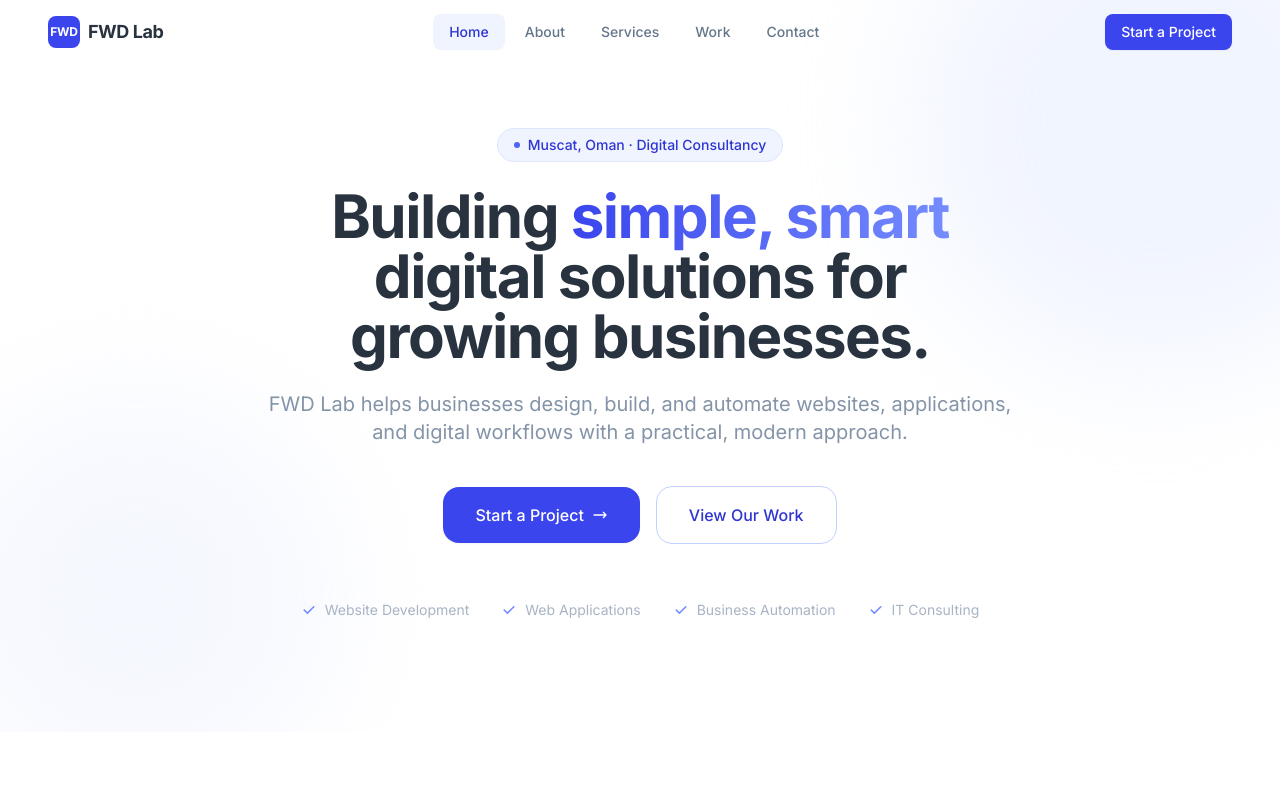
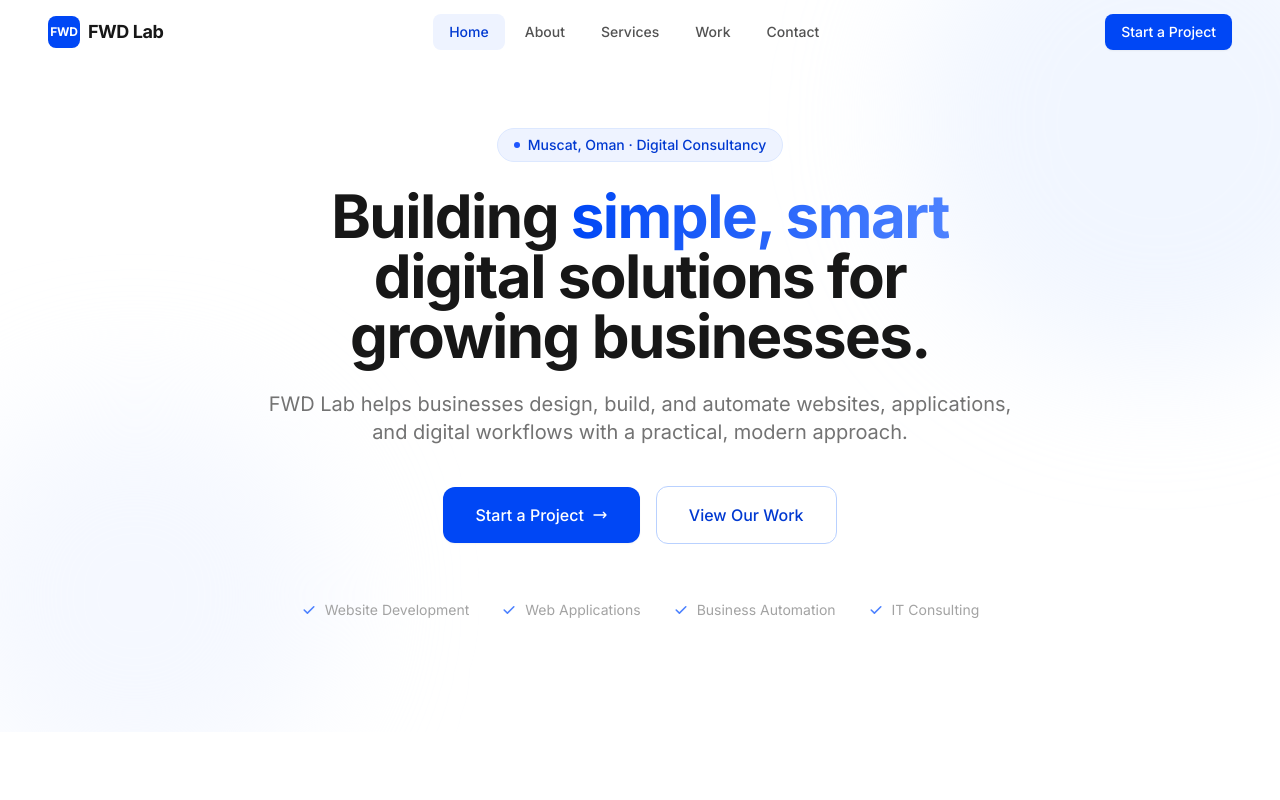
Before and after one commit to fatma-arch-lab/fwd-lab, a Next.js app: page / in a window 1280 px wide. Shown: the top 800 px of the page. Built offline with nearby package versions, Linux system fonts and the light colour scheme.

Commit message:
design: tailwind.config.ts

```diff
--- a/tailwind.config.ts
+++ b/tailwind.config.ts
@@ -9,45 +9,67 @@ const config: Config = {
   theme: {
     extend: {
       colors: {
+        // Electric cobalt — primary brand accent
         brand: {
-          50:  "#f0f4ff",
-          100: "#dde6ff",
-          200: "#c3d1ff",
-          300: "#9db4ff",
-          400: "#758cff",
-          500: "#4f63f8",
-          600: "#3a45ed",
-          700: "#2f35d2",
-          800: "#2a2faa",
-          900: "#282d86",
-          950: "#1a1c52",
+          50:  "#eef3ff",
+          100: "#dce8ff",
+          200: "#b9d1ff",
+          300: "#84adff",
+          400: "#4d82ff",
+          500: "#1d55ff",
+          600: "#0047f5",
+          700: "#0039d1",
+          800: "#0030a8",
+          900: "#012d83",
+          950: "#011b52",
         },
-        neutral: {
-          50:  "#f8f9fb",
-          100: "#f1f3f6",
-          200: "#e3e7ee",
-          300: "#cdd4df",
-          400: "#a8b4c4",
-          500: "#8494a8",
-          600: "#647689",
-          700: "#506070",
-          800: "#3a4858",
-          900: "#28333f",
-          950: "#161e28",
+        // Ink — dark navy scale for text and dark surfaces
+        ink: {
+          50:  "#f7f8fc",
+          100: "#eef0f8",
+          200: "#d9dded",
+          300: "#b5bcda",
+          400: "#8b96c0",
+          500: "#6874a5",
+          600: "#515c8a",
+          700: "#424a71",
+          800: "#2e344f",
+          900: "#1a2035",
+          950: "#0a0f1e",
         },
       },
       fontFamily: {
-        sans: ["Inter", "system-ui", "sans-serif"],
+        sans: ["var(--font-inter)", "Inter", "system-ui", "sans-serif"],
+      },
+      fontSize: {
+        "display": ["4.5rem",  { lineHeight: "1.05", letterSpacing: "-0.03em" }],
+        "h1":      ["3.5rem",  { lineHeight: "1.1",  letterSpacing: "-0.025em" }],
+        "h2":      ["2.5rem",  { lineHeight: "1.15", letterSpacing: "-0.02em" }],
+        "h3":      ["1.5rem",  { lineHeight: "1.3",  letterSpacing: "-0.01em" }],
       },
       boxShadow: {
-        soft: "0 2px 16px 0 rgba(30,40,60,0.07)",
-        card: "0 4px 24px 0 rgba(30,40,60,0.10)",
-        hover: "0 8px 32px 0 rgba(30,40,60,0.14)",
+        soft:  "0 1px 3px 0 rgba(10,15,30,0.06), 0 4px 16px 0 rgba(10,15,30,0.06)",
+        card:  "0 2px 8px 0 rgba(10,15,30,0.06), 0 8px 32px 0 rgba(10,15,30,0.08)",
+        hover: "0 4px 12px 0 rgba(10,15,30,0.08), 0 16px 48px 0 rgba(10,15,30,0.12)",
+        glow:  "0 0 0 3px rgba(0,71,245,0.15)",
       },
       borderRadius: {
-        xl: "1rem",
-        "2xl": "1.5rem",
-        "3xl": "2rem",
+        "4xl": "2rem",
+        "5xl": "2.5rem",
+      },
+      backgroundImage: {
+        "hero-gradient": "linear-gradient(135deg, #0a0f1e 0%, #1a2035 50%, #0d1626 100%)",
+        "brand-gradient": "linear-gradient(135deg, #0047f5 0%, #1d55ff 50%, #4d82ff 100%)",
+        "subtle-grid": "radial-gradient(circle at 1px 1px, rgba(255,255,255,0.04) 1px, transparent 0)",
+      },
+      animation: {
+        "fade-up": "fade-up 0.5s ease-out forwards",
+      },
+      keyframes: {
+        "fade-up": {
+          "0%": { opacity: "0", transform: "translateY(16px)" },
+          "100%": { opacity: "1", transform: "translateY(0)" },
+        },
       },
     },
   },
```
